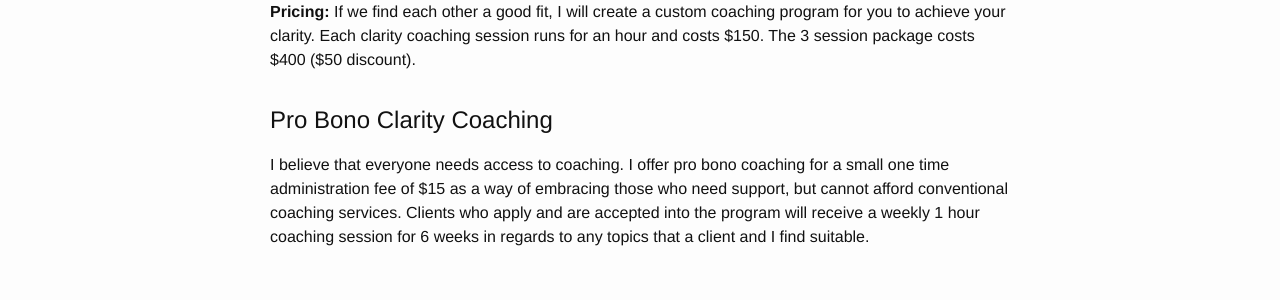
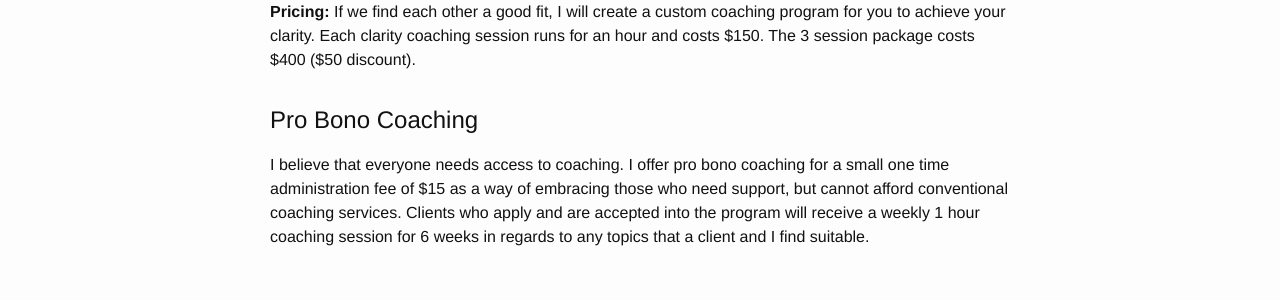
Before and after one commit to jinsoocha/jinsoocha.github.io, a Jekyll site: the page built from index.html, in a window 1280 px wide. Shown: the part 1439-1739 px from the top of the page. Built offline with Jekyll 4.4.1, drawn with Linux system fonts in a browser that asks for light colours; nearby versions of some CDN libraries.

Commit message:
Update index.html

```diff
--- a/index.html
+++ b/index.html
@@ -43,7 +43,7 @@ layout: default
       <p class="post-content"><b>Pricing:</b> If we find each other a good fit, I will create a custom coaching program for you to achieve your clarity. Each clarity coaching session runs for an hour and costs $150. The 3 session package costs $400 ($50 discount).</p>
     </div>
     <div class="intro-block">
-      <h2 class="post-heading">Pro Bono Clarity Coaching</h2>
+      <h2 class="post-heading">Pro Bono Coaching</h2>
       <p class="post-content">I believe that everyone needs access to coaching. I offer pro bono coaching for a small one time administration fee of $15 as a way of embracing those who need support, but cannot afford conventional coaching services. Clients who apply and are accepted into the program will receive a weekly 1 hour coaching session for 6 weeks in regards to any topics that a client and I find suitable.</p>
     </div>
   </div>
```
